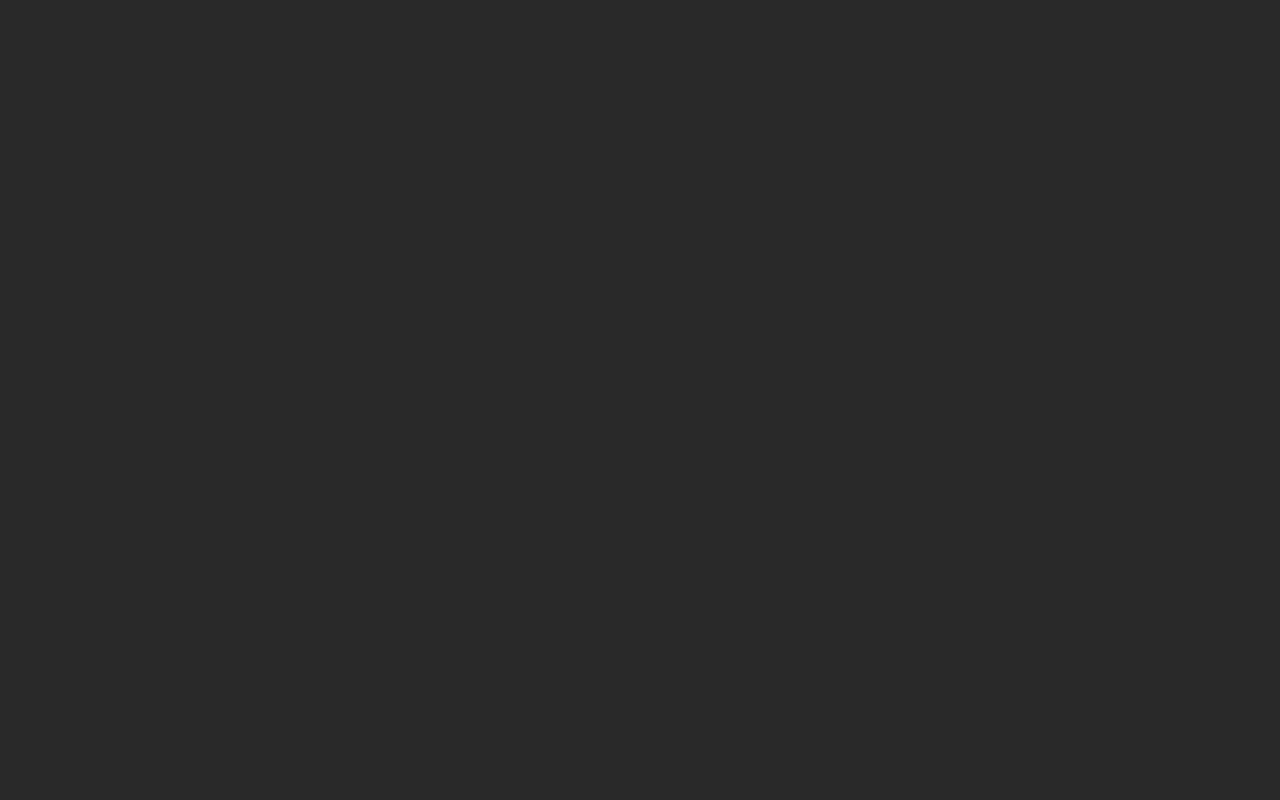
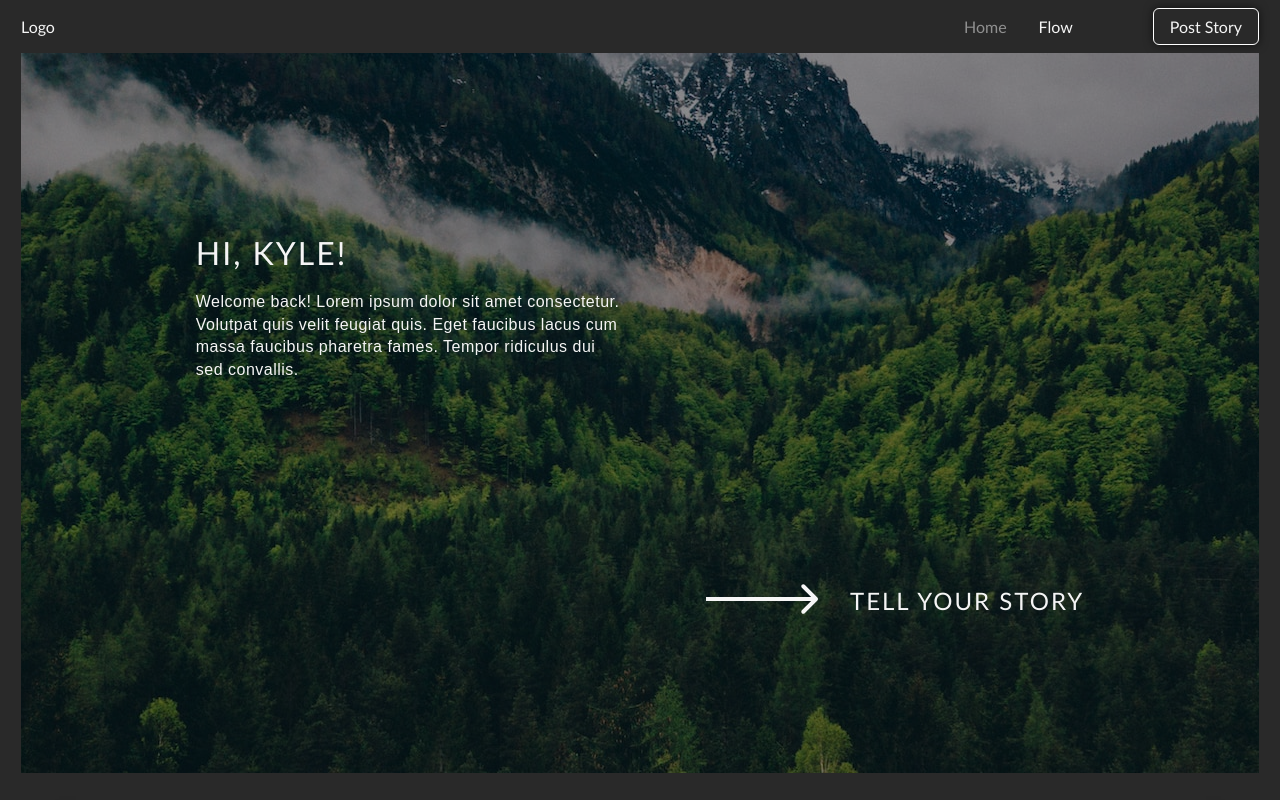
Before and after one commit to cecilialjungquist/piccolo, a React (Vite) app: page /home in a window 1280 px wide. Before the commit this address had no page. Shown: the top 800 px of the page. Built offline with nearby package versions, Linux system fonts and the light colour scheme.

Commit message:
Login ok

```diff
--- a/src/App.css
+++ b/src/App.css
@@ -18,6 +18,20 @@
     padding: .5rem 1rem;
     border-radius: 6px;
     box-shadow: 0px 0px 10px rgba(0, 0, 0, 0.6);
+}
+
+/* -.-.-.-.-.- LOGIN -.-.-.-.-.- */
+
+.login {
+    overflow: hidden;
+    position: absolute;
+    inset: 0;
+    background-image: url(/public/adam-vradenburg-sWAAhaoVuko-unsplash.jpg);
+    background-position: center;
+
+    display: grid;
+    place-content: center;
+    text-align: center;
 }
 
 /* -.-.-.-.-.- HOME -.-.-.-.-.- */
--- a/src/App.jsx
+++ b/src/App.jsx
@@ -5,10 +5,11 @@ import Home from './views/Home';
 import Flow from './views/Flow';
 import Story from './views/Story';
 import PostStory from './views/PostStory';
-import { useEffect } from 'react';
+import { useEffect, useState } from 'react';
 import { useDispatch } from 'react-redux';
 import { setStories } from './store/storiesSlice';
 import EditStory from './views/EditStory';
+import Login from './views/Login';
 
 function App() {
   const dispatch = useDispatch();
@@ -16,7 +17,7 @@ function App() {
   useEffect(() => {
     async function fetchData() {
       try {
-        const response = await fetch('data.json');
+        const response = await fetch('/data.json');
 
         if (response.status === 200) {
           const data = await response.json();
@@ -31,18 +32,19 @@ function App() {
 
     fetchData();
 
-  },[dispatch])
+  }, [dispatch])
 
 
   return (
     <BrowserRouter>
       <Routes>
         <Route path='/' element={<Layout />}>
-          <Route index element={<Home />} />
-          <Route path='flow' element={<Flow /> } />
-          <Route path='story/:id' element={<Story /> } />
-          <Route path='post-story' element={<PostStory /> } />
-          <Route path='edit-story' element={<EditStory /> } />
+          <Route index element={<Login />} />
+          <Route path='home' element={<Home />} />
+          <Route path='flow' element={<Flow />} />
+          <Route path='story/:id' element={<Story />} />
+          <Route path='post-story' element={<PostStory />} />
+          <Route path='edit-story' element={<EditStory />} />
         </Route>
       </Routes>
     </BrowserRouter>
--- a/src/Components/Login.css
+++ /dev/null
@@ -1,11 +0,0 @@
-.login {
-    overflow: hidden;
-    position: absolute;
-    inset: 0;
-    background-image: url(/public/adam-vradenburg-sWAAhaoVuko-unsplash.jpg);
-    background-position: center;
-
-    display: grid;
-    place-content: center;
-    text-align: center;
-}
--- a/src/views/Home.jsx
+++ b/src/views/Home.jsx
@@ -1,21 +1,8 @@
 import { Link } from "react-router-dom";
 import CardStack from "../Components/CardStack";
-import { useEffect, useState } from "react";
-import Login from "../Components/Login";
 
 function Home() {
-    const [login, setLogin] = useState(true);
-
-    useEffect(() => {
-        setTimeout(() => {
-            setLogin(false);
-        }, 3000)
-    },[])
-
     return (
-        <>
-        {login ?
-            <Login /> :
         <section className="home">
             <section className="hero">
                 <section className="top">
@@ -36,9 +23,6 @@ function Home() {
 
             <CardStack />
         </section>
-        }
-        </>
-
     );
 }
 
--- a/src/views/Layout.jsx
+++ b/src/views/Layout.jsx
@@ -5,12 +5,12 @@ function Layout() {
         <>
             <header className="layout-header">
                 <aside>
-                    <Link to='/'>
+                    <Link to='home'>
                         Logo
                     </Link>
                 </aside>
                 <nav>
-                    <NavLink to='/'>Home</NavLink>
+                    <NavLink to='home'>Home</NavLink>
                     <NavLink to='flow'>Flow</NavLink>
                     <NavLink to='post-story'>Post Story</NavLink>
                 </nav>
--- a/src/Components/Login.jsx
+++ b/src/views/Login.jsx
@@ -1,7 +1,16 @@
-import './Login.css';
+import { useEffect } from 'react';
 import loadingGIF from '/public/loading.gif';
+import { useNavigate } from 'react-router-dom';
 
 function Login() {
+    const navigate = useNavigate();
+
+    useEffect(() => {
+        setTimeout(() => {
+            navigate('home')
+        }, 2000)
+    }, [])
+
     return (
         <section className="login">
             <img src={loadingGIF} />
```
Lines whose indentation alone changed are shown as unchanged.
